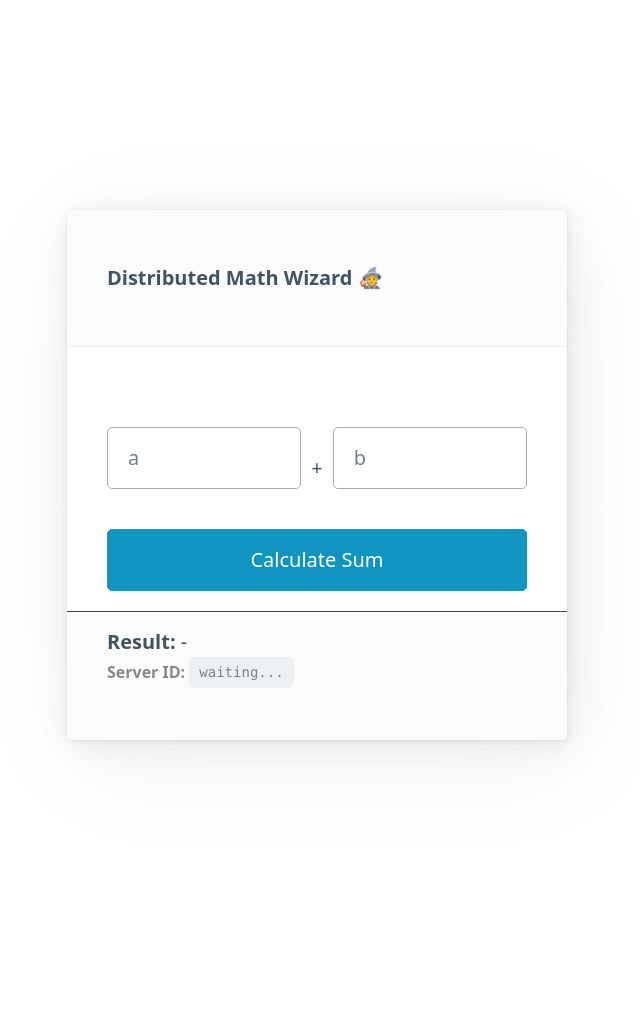
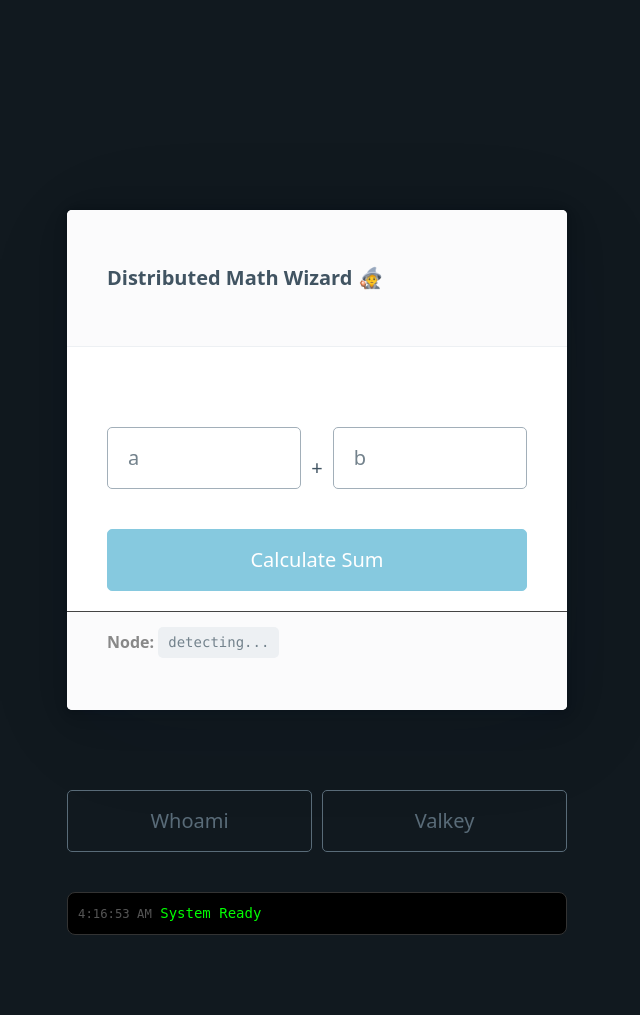
Before and after one commit to MrkAnthony/TheDistributedMathWizard, a Flask app: page / in a window 1280 px wide. Shown: the whole page, without its empty margins (323-963 px from the left). Before the commit the page ends 755 px from the top, so only its background shows below. Run offline with Flask 3, Linux system fonts and the light colour scheme; parts of the project's set-up code (start-up, migrations or seed data) failed here and were passed over.

Commit message:
front end update

```diff
--- a/app/templates/index.html
+++ b/app/templates/index.html
@@ -3,67 +3,111 @@
 <head>
     <meta charset="UTF-8">
     <meta name="viewport" content="width=device-width, initial-scale=1">
-    <title>Wizard UI</title>
+    <title>Wizard UI - Simple</title>
     <link rel="stylesheet" href="https://cdn.jsdelivr.net/npm/@picocss/pico@1/css/pico.min.css">
     <style>
-        /* Small custom tweaks to center the wizard box */
-        body { padding-top: 50px; }
+        body { padding-top: 50px; background-color: #11191f; }
         .wizard-container { max-width: 500px; margin: 0 auto; }
         .input-group { display: flex; align-items: center; gap: 10px; margin-bottom: 20px; }
         #display { border-top: 1px solid #444; padding-top: 15px; margin-top: 15px; }
-        .server-badge { font-size: 0.8rem; color: #888; }
+        .server-badge { font-size: 0.8rem; color: #888; display: flex; justify-content: space-between; align-items: center; }
+        [x-cloak] { display: none !important; }
+        .debug-console {
+            background: #000; color: #0f0; font-family: monospace;
+            font-size: 0.7rem; padding: 10px; border-radius: 8px; margin-top: 1rem;
+            max-height: 150px; overflow-y: auto; border: 1px solid #333;
+        }
     </style>
 </head>
-<body>
+<body x-data="{
+    a: null, b: null, result: null, serverId: 'detecting...',
+    isLoading: false, statusMessage: '', errorMessage: '',
+    logs: [], checkingIdentity: false, testingValkey: false,
+
+    addLog(msg, isError = false) {
+        this.logs.unshift({ time: new Date().toLocaleTimeString(), msg, isError });
+        if (this.logs.length > 5) this.logs.pop();
+    },
+
+    async startCalculation() {
+        this.result = null; this.errorMessage = ''; this.isLoading = true;
+        this.statusMessage = 'Contacting Flask...';
+        try {
+            const res = await fetch(`/add?a=${this.a}&b=${this.b}`);
+            const data = await res.json();
+            if (!res.ok || data.error) throw new Error(data.error || 'Error');
+            this.result = data.sum;
+            this.serverId = data.handled_by || data.container_id || 'Unknown';
+            this.addLog('Sum calculated: ' + this.result);
+        } catch (err) {
+            this.errorMessage = err.message;
+            this.addLog('Error: ' + err.message, true);
+        } finally {
+            this.isLoading = false;
+        }
+    },
+
+    async checkIdentity() {
+        this.checkingIdentity = true;
+        try {
+            const res = await fetch('/whoami');
+            const data = await res.json();
+            this.serverId = data.container_id || data.handled_by || 'Unknown';
+            this.addLog('Node: ' + this.serverId);
+        } catch (e) { this.addLog('ID check failed', true); }
+        finally { this.checkingIdentity = false; }
+    },
+
+    async testValkey() {
+        this.testingValkey = true;
+        try {
+            const res = await fetch('/valkey_test');
+            const data = await res.json();
+            this.addLog('Valkey: ' + (data.status || 'OK'));
+        } catch (e) { this.addLog('Valkey failed', true); }
+        finally { this.testingValkey = false; }
+    }
+}" x-init="addLog('System Ready')">
+
     <main class="container wizard-container">
         <article>
-            <header>
-                <strong>Distributed Math Wizard 🧙</strong>
-            </header>
+            <header><strong>Distributed Math Wizard 🧙</strong></header>
 
             <div class="input-group">
-                <input type="number" id="a" placeholder="a" aria-label="Number A">
+                <input type="number" x-model.number="a" placeholder="a">
                 <span>+</span>
-                <input type="number" id="b" placeholder="b" aria-label="Number B">
+                <input type="number" x-model.number="b" placeholder="b">
             </div>
 
-            <button onclick="doMath()">Calculate Sum</button>
+            <button @click="startCalculation()" :aria-busy="isLoading" :disabled="isLoading || a === null || b === null">
+                Calculate Sum
+            </button>
 
             <footer id="display">
-                <div><strong>Result:</strong> <span id="res">-</span></div>
+                <div x-show="result !== null" x-cloak>
+                    <strong>Result:</strong> <span x-text="result" style="font-size: 1.5rem; color: #4caf50;"></span>
+                </div>
                 <div class="server-badge">
-                    <strong>Server ID:</strong> <code id="sid">waiting...</code>
+                    <span><strong>Node:</strong> <code x-text="serverId"></code></span>
                 </div>
             </footer>
+
+            <p x-show="errorMessage" x-cloak><mark x-text="errorMessage"></mark></p>
         </article>
+
+        <div style="display: grid; grid-template-columns: 1fr 1fr; gap: 10px;">
+            <button class="outline secondary" @click="checkIdentity()" :aria-busy="checkingIdentity">Whoami</button>
+            <button class="outline secondary" @click="testValkey()" :aria-busy="testingValkey">Valkey</button>
+        </div>
+
+        <div class="debug-console" x-show="logs.length > 0" x-cloak>
+            <template x-for="log in logs">
+                <div><small x-text="log.time" style="color:#555"></small> <span :style="log.isError ? 'color:red' : ''" x-text="log.msg"></span></div>
+            </template>
+        </div>
     </main>
 
-    <script>
-        function doMath() {
-            const a = document.getElementById('a').value;
-            const b = document.getElementById('b').value;
-            const btn = document.querySelector('button');
-
-            // Visual feedback
-            btn.setAttribute('aria-busy', 'true');
-            btn.disabled = true;
-
-            fetch(`/add?a=${a}&b=${b}`)
-                .then(response => response.json())
-                .then(data => {
-                    if(data.error) {
-                        alert(data.error);
-                    } else {
-                        document.getElementById('res').innerText = data.sum;
-                        document.getElementById('sid').innerText = data.handled_by;
-                    }
-                })
-                .catch(err => alert("Connection error"))
-                .finally(() => {
-                    btn.setAttribute('aria-busy', 'false');
-                    btn.disabled = false;
-                });
-        }
-    </script>
+    <!-- Moving Alpine to the end of body and adding defer to fix the initialization warning -->
+    <script src="https://cdn.jsdelivr.net/npm/alpinejs@3.x.x/dist/cdn.min.js"></script>
 </body>
 </html>
```
Also changed, not shown: README.md.
